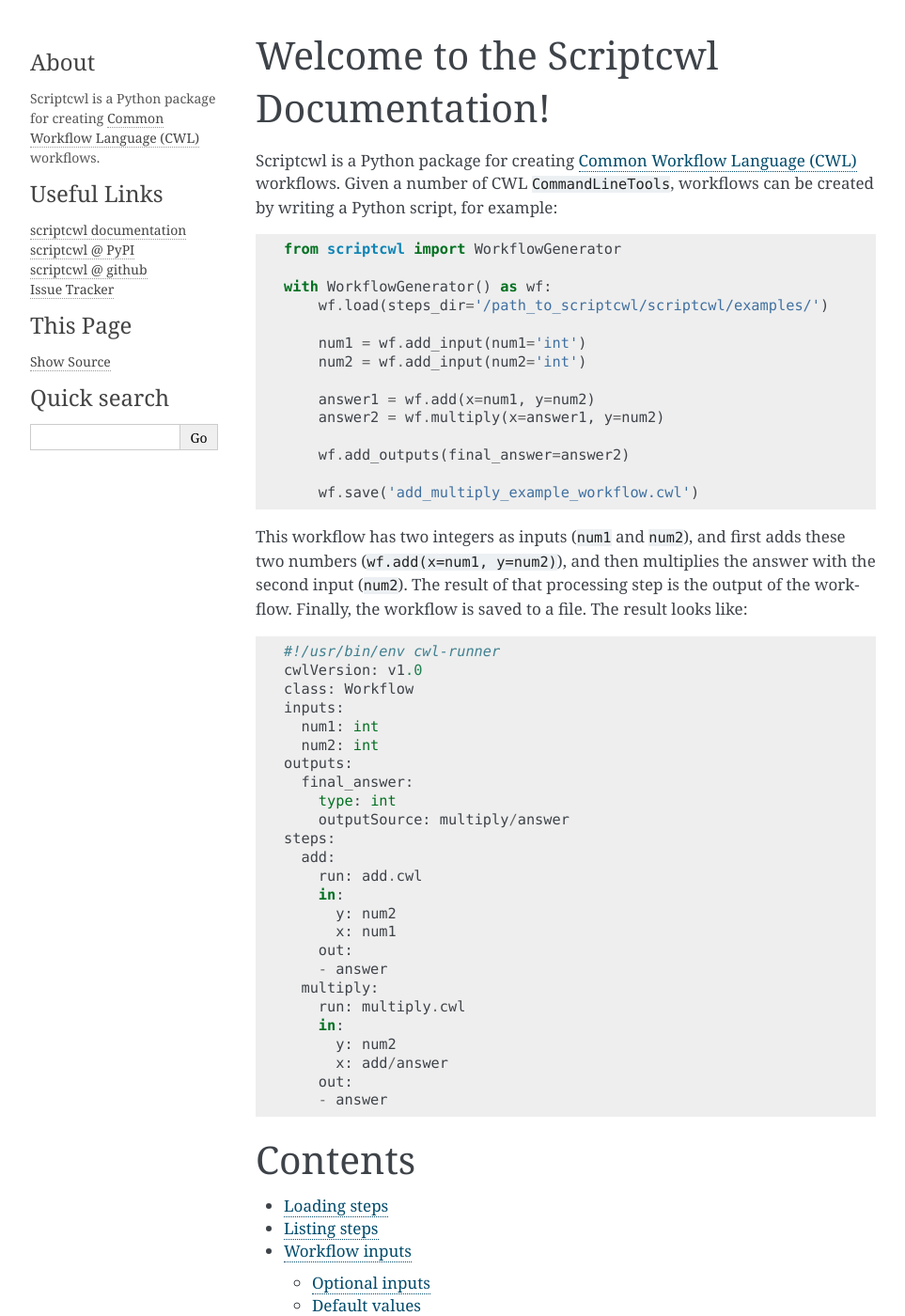
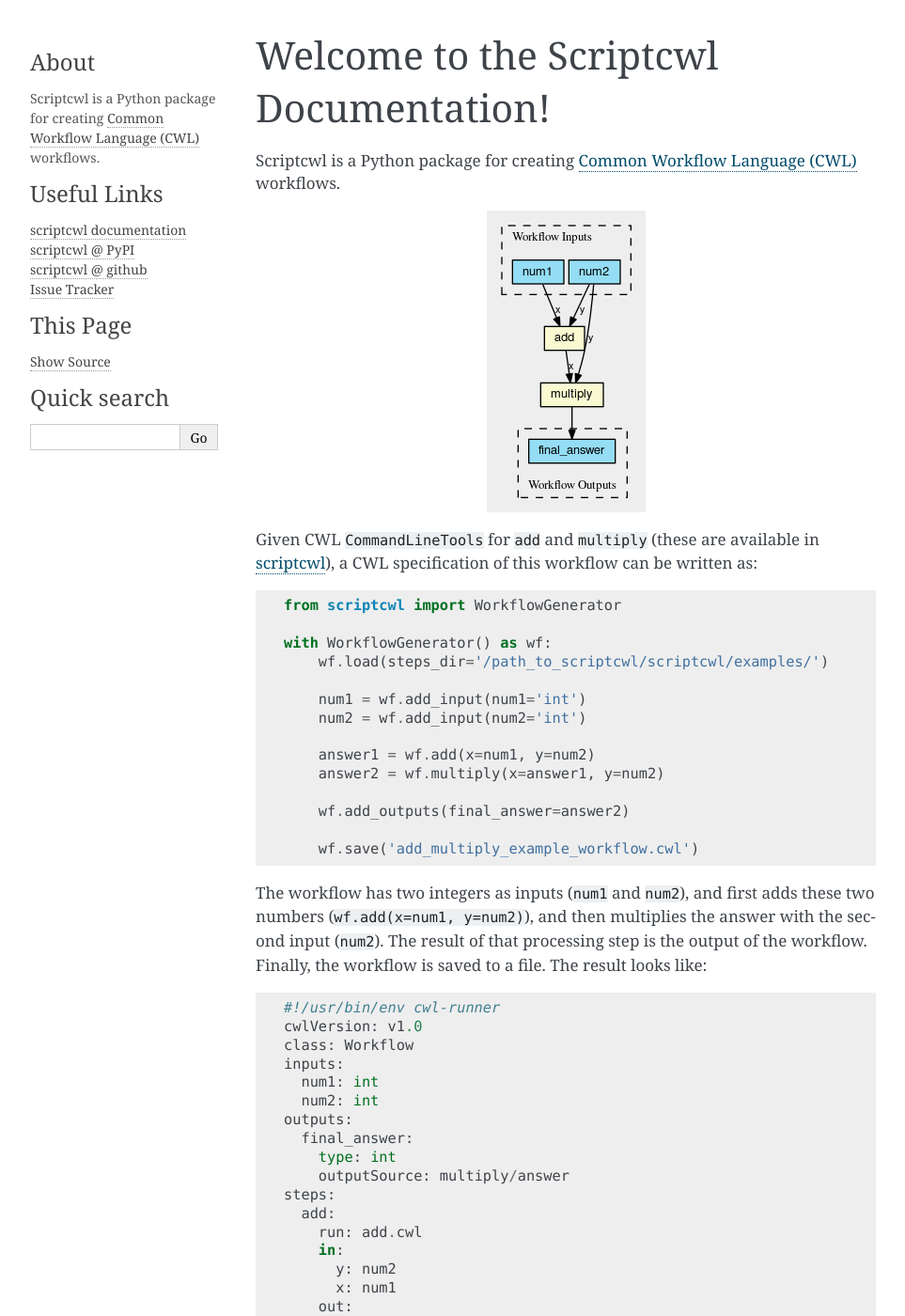
Before and after one commit to NLeSC/scriptcwl, a Sphinx documentation site: the page built from docs/index.rst, in a window 1280 px wide and 1400 px high. Shown: the whole window at 94% size, without its empty margins (148-1111 px from the left). Built offline with Sphinx 7.4.7, drawn with Linux system fonts in a browser that asks for light colours; pages that are not in the unit, such as notebooks, are missing from menus.

Commit message:
Add image of example workflow

```diff
--- a/docs/index.rst
+++ b/docs/index.rst
@@ -7,7 +7,14 @@
 =======================================
 
 Scriptcwl is a Python package for creating `Common Workflow Language (CWL) <http://www.commonwl.org/>`_ workflows.
-Given a number of CWL ``CommandLineTools``, workflows can be created by writing a Python script, for example:
+
+.. image:: add-multiply-example-workflow.png
+  :alt: add multiply example workflow
+  :align: center
+
+Given CWL ``CommandLineTools`` for ``add`` and ``multiply`` (these are available
+in `scriptcwl <https://github.com/NLeSC/scriptcwl/tree/master/scriptcwl/examples>`_),
+a CWL specification of this workflow can be written as:
 ::
 
   from scriptcwl import WorkflowGenerator
@@ -25,7 +32,7 @@
 
       wf.save('add_multiply_example_workflow.cwl')
 
-This workflow has two integers as inputs (``num1`` and ``num2``), and first adds
+The workflow has two integers as inputs (``num1`` and ``num2``), and first adds
 these two numbers (``wf.add(x=num1, y=num2)``), and then multiplies the answer
 with the second input (``num2``). The result of that processing step is the output
 of the workflow. Finally, the workflow is saved to a file. The result looks like:
```
Also changed, not shown: docs/add-multiply-example-workflow.png (added).
